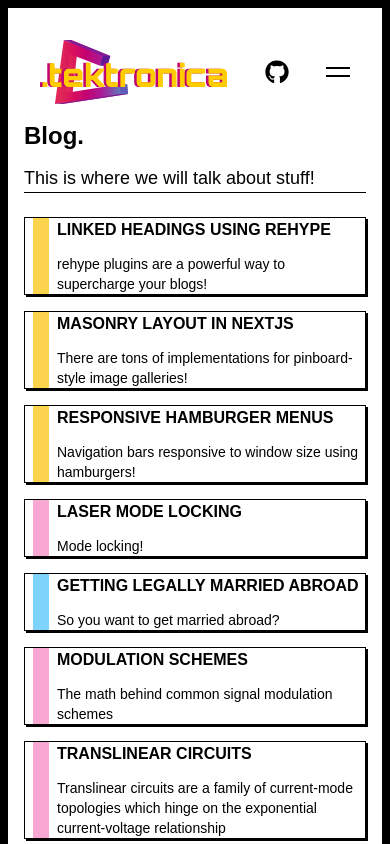
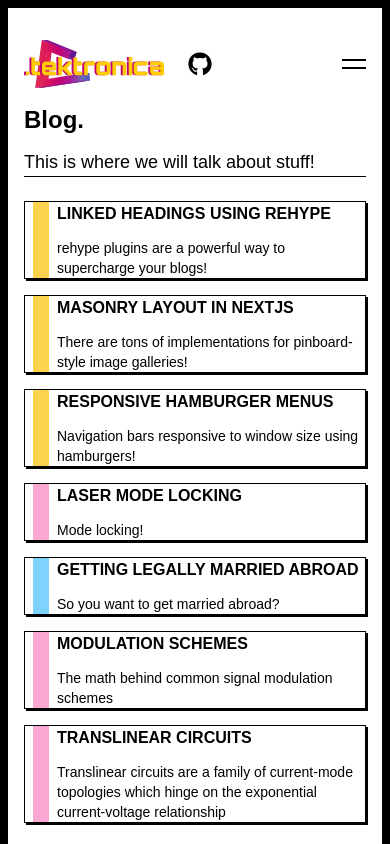
Before and after one commit to Tektronica/personal-website, a Next.js app: page /blog in a window 390 px wide. Shown: the top 844 px of the page. Built offline with nearby package versions, Linux system fonts and the light colour scheme; what @tailwindcss/typography would draw is missing.

Commit message:
fixed navbar logo and git icon placement and responsiveness

```diff
--- a/components/Header/Navbar.js
+++ b/components/Header/Navbar.js
@@ -15,16 +15,17 @@ const Navbar = () => {
 
   return (
     <>
-      <nav id="site-menu" className="flex flex-col sm:flex-row w-full justify-between px-4 sm:px-6 py-1 bg-white">
+      <nav id="site-menu" className="flex flex-col sm:flex-row w-full justify-between sm:px-6 py-1 bg-white">
 
         <div className="w-full sm:w-auto self-start sm:self-center flex flex-row sm:flex-none flex-no-wrap justify-between items-center">
+          <div className="flex">
             <a href="/"
               className="no-underline py-1">
               <h1 className="font-bold text-lg tracking-widest">
                 <img
                   src="/tektronica.svg"
                   alt="Tektronica Logo"
-                className="h-16" />
+                  className="h-12 sm:h-16" />
               </h1>
             </a>
             <div className="pl-6 flex items-center justify-center cursor-pointer">
@@ -32,7 +33,7 @@ const Navbar = () => {
                 <a target="_blank">
                   <svg
                     stroke="currentColor"
-                            fill="currentColor" s
+                    fill="currentColor"
                     trokeWidth="0"
                     viewBox="0 0 496 512"
                     className="w-6 h-6 md:w-7 md:h-7"
@@ -44,6 +45,7 @@ const Navbar = () => {
               </Link>
             </div>
 
+          </div>
           <button id="menuBtn" className="hamburger block sm:hidden focus:outline-none" type="button" onClick={(e) => handleClick(e,)}>
             <span className="hamburger__top-bun"></span><span className="hamburger__bottom-bun"></span>
           </button>
```
Lines whose indentation alone changed are shown as unchanged.
